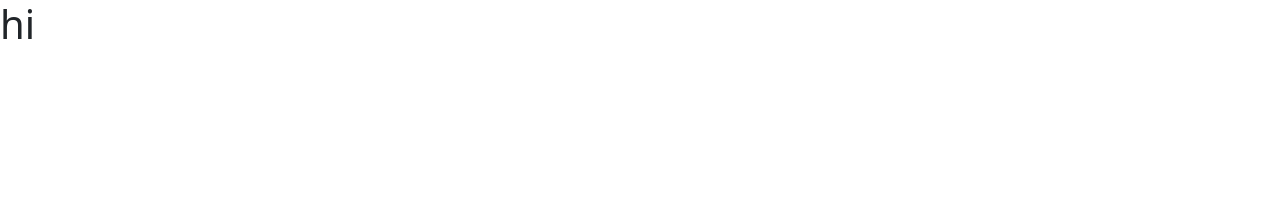
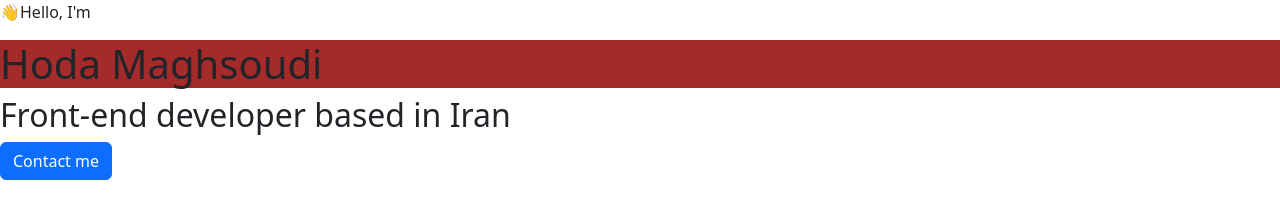
Before and after one commit to hoda-maghsoudi/project, a plain HTML site: page index.html in a window 1280 px wide. Drawn offline with nearby package versions, Linux system fonts and the light colour scheme.

Commit message:
starting

```diff
--- a/index.html
+++ b/index.html
@@ -6,11 +6,22 @@
     <link href="https://cdn.jsdelivr.net/npm/bootstrap@5.3.3/dist/css/bootstrap.min.css" rel="stylesheet"
         integrity="sha384-QWTKZyjpPEjISv5WaRU9OFeRpok6YctnYmDr5pNlyT2bRjXh0JMhjY6hW+ALEwIH" crossorigin="anonymous">
     <meta name="viewport" content="width=device-width, initial-scale=1.0">
+      <link rel="preconnect" href="https://fonts.gstatic.com" />
+    <link href="https://fonts.googleapis.com/css2?family=Playfair+Display:wght@700&family=Poppins:wght@500;700&display=swap"
+      rel="stylesheet" />
+      <script src="https://kit.fontawesome.com/5434f8423c.js" crossorigin="anonymous"></script>
     <title>Document</title>
 </head>
 <body>
+  <p>
+    👋Hello, I'm
+  </p>
   <h1>
-    hi
+   Hoda Maghsoudi
   </h1>
+  <h2>
+    Front-end developer based in Iran
+  </h2>
+  <a href="#" class="btn btn-primary">Contact me</a>
 </body>
 </html>
--- a/style.css
+++ b/style.css
@@ -0,0 +1,3 @@
+h1{
+    background-color: brown;
+}
```
